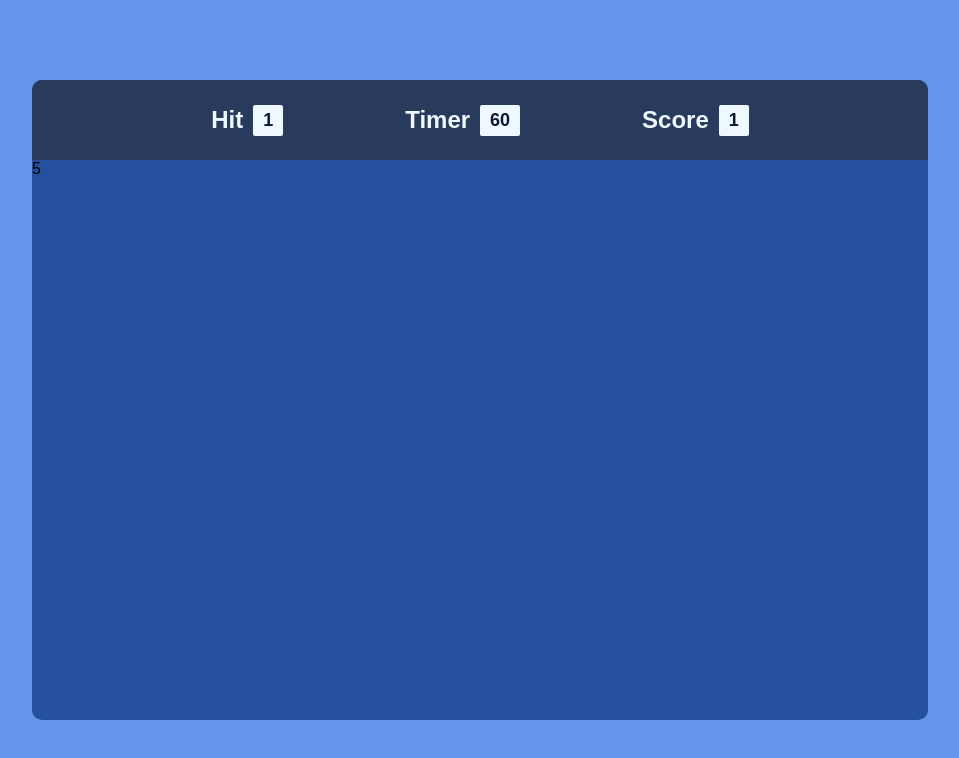
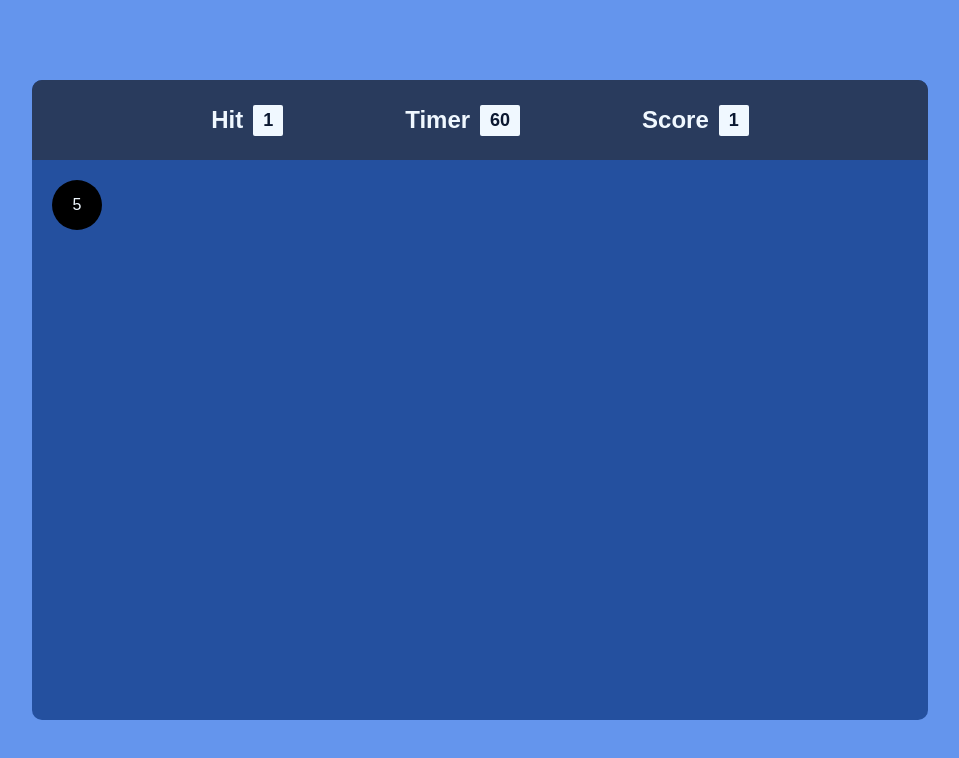
Before and after one commit to rohxama/Bubble-game, a plain HTML site: page index.html in a window 1280 px wide. Shown: the whole page, without its empty margins (160-1119 px from the left). Drawn offline with Linux system fonts and the light colour scheme.

Commit message:
styling done

```diff
--- a/style/style.css
+++ b/style/style.css
@@ -52,3 +52,23 @@ html, body{
     font-weight: 700;
     background-color: aliceblue;
 }
+
+.bottom-p{
+    display: flex;
+    flex-wrap: wrap;
+    gap: 10px;
+    width: 100%;
+    height: calc(100% - 80px);
+    padding: 20px;
+}
+
+.bubble{
+    display: flex;
+    align-items: center;
+    justify-content: center;
+    width: 50px;
+    height: 50px;
+    border-radius: 50%;
+    background: #000;
+    color: aliceblue;
+}
```
